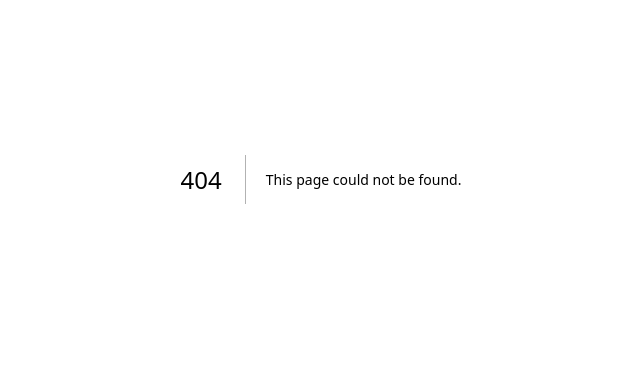
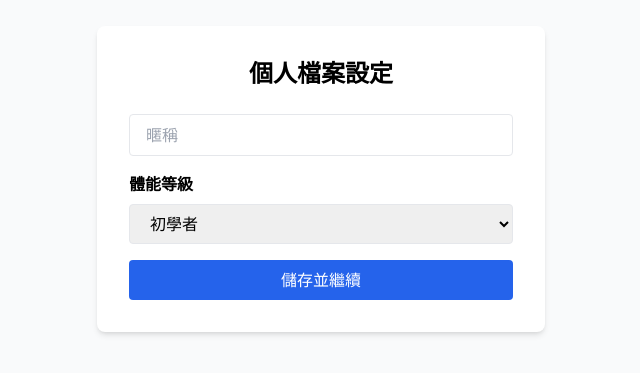
Before and after one commit to Randomusernamebyme/sowapp, a Next.js app: page /profile-setup in a window 1280 px wide. Before the commit this address had no page. Shown: the part 221-594 px from the top of the page, without its empty margins (319-959 px from the left). Built offline with nearby package versions, Linux system fonts and the light colour scheme.

Commit message:
新增個人檔案設定頁，支援暱稱與體能等級設定

```diff
--- /dev/null
+++ b/src/app/profile-setup/page.tsx
@@ -0,0 +1,84 @@
+"use client";
+import { useState } from "react";
+import { useRouter } from "next/navigation";
+import { auth, db } from "@/lib/firebase";
+import { doc, setDoc } from "firebase/firestore";
+import { onAuthStateChanged } from "firebase/auth";
+
+const fitnessLevels = [
+  { value: "beginner", label: "初學者" },
+  { value: "intermediate", label: "中階" },
+  { value: "advanced", label: "進階" },
+];
+
+export default function ProfileSetupPage() {
+  const [displayName, setDisplayName] = useState("");
+  const [fitnessLevel, setFitnessLevel] = useState(fitnessLevels[0].value);
+  const [loading, setLoading] = useState(false);
+  const [error, setError] = useState("");
+  const router = useRouter();
+
+  const handleSubmit = async (e: React.FormEvent) => {
+    e.preventDefault();
+    setLoading(true);
+    setError("");
+    onAuthStateChanged(auth, async (user) => {
+      if (!user) {
+        setError("請先登入");
+        setLoading(false);
+        return;
+      }
+      try {
+        await setDoc(doc(db, "users", user.uid), {
+          displayName,
+          fitnessLevel,
+          email: user.email,
+          createdAt: new Date(),
+        }, { merge: true });
+        router.push("/dashboard");
+      } catch (err: any) {
+        setError("儲存失敗，請重試");
+      } finally {
+        setLoading(false);
+      }
+    });
+  };
+
+  return (
+    <div className="min-h-screen flex flex-col items-center justify-center bg-gray-50">
+      <div className="w-full max-w-md bg-white rounded-lg shadow-md p-8">
+        <h1 className="text-2xl font-bold mb-6 text-center">個人檔案設定</h1>
+        <form onSubmit={handleSubmit} className="space-y-4">
+          <input
+            type="text"
+            placeholder="暱稱"
+            value={displayName}
+            onChange={e => setDisplayName(e.target.value)}
+            className="w-full px-4 py-2 border rounded"
+            required
+          />
+          <div>
+            <label className="block mb-2 font-semibold">體能等級</label>
+            <select
+              value={fitnessLevel}
+              onChange={e => setFitnessLevel(e.target.value)}
+              className="w-full px-4 py-2 border rounded"
+            >
+              {fitnessLevels.map(level => (
+                <option key={level.value} value={level.value}>{level.label}</option>
+              ))}
+            </select>
+          </div>
+          {error && <div className="text-red-500 text-sm">{error}</div>}
+          <button
+            type="submit"
+            className="w-full bg-blue-600 text-white py-2 rounded hover:bg-blue-700 transition"
+            disabled={loading}
+          >
+            {loading ? "儲存中..." : "儲存並繼續"}
+          </button>
+        </form>
+      </div>
+    </div>
+  );
+}
```
